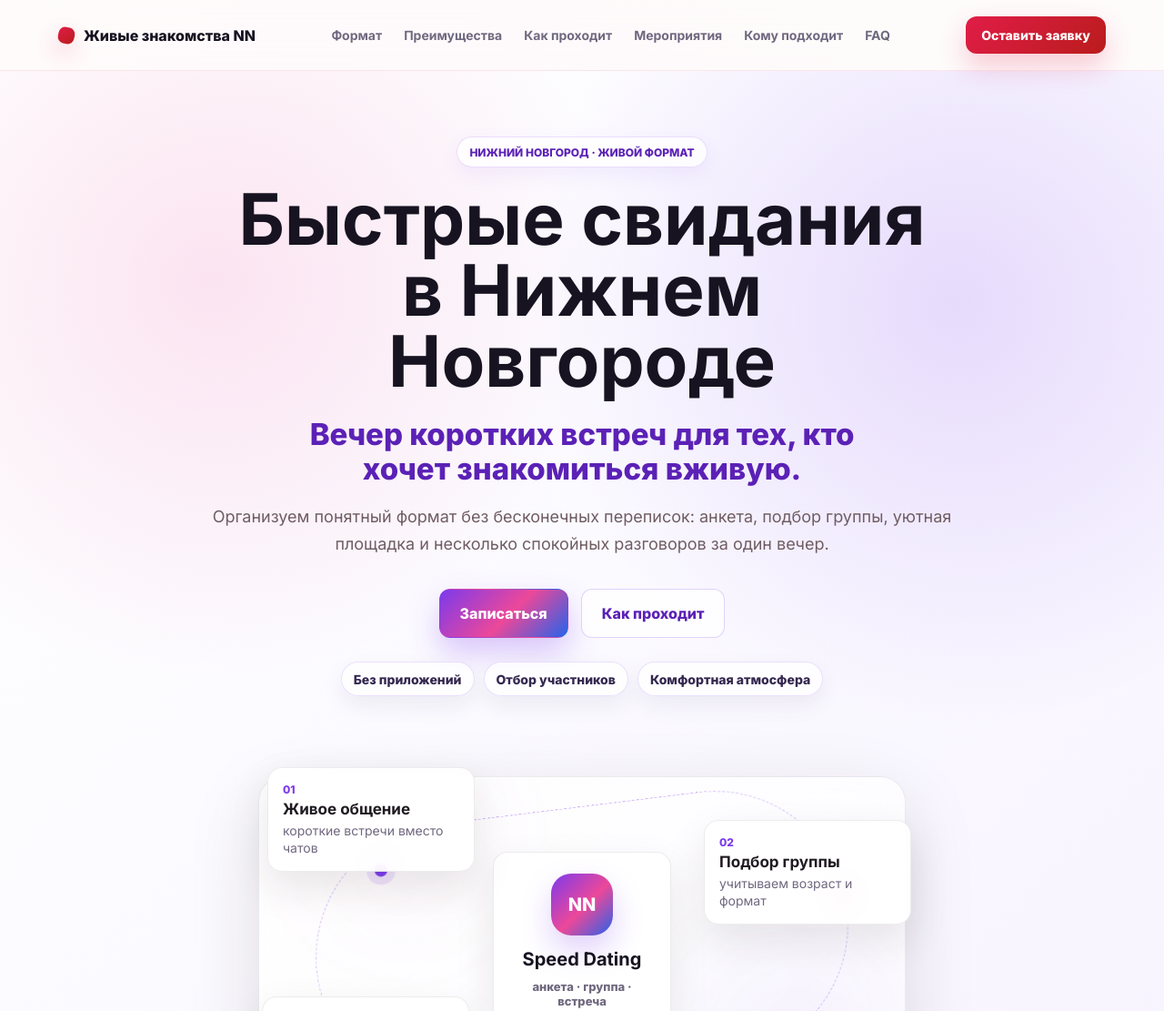
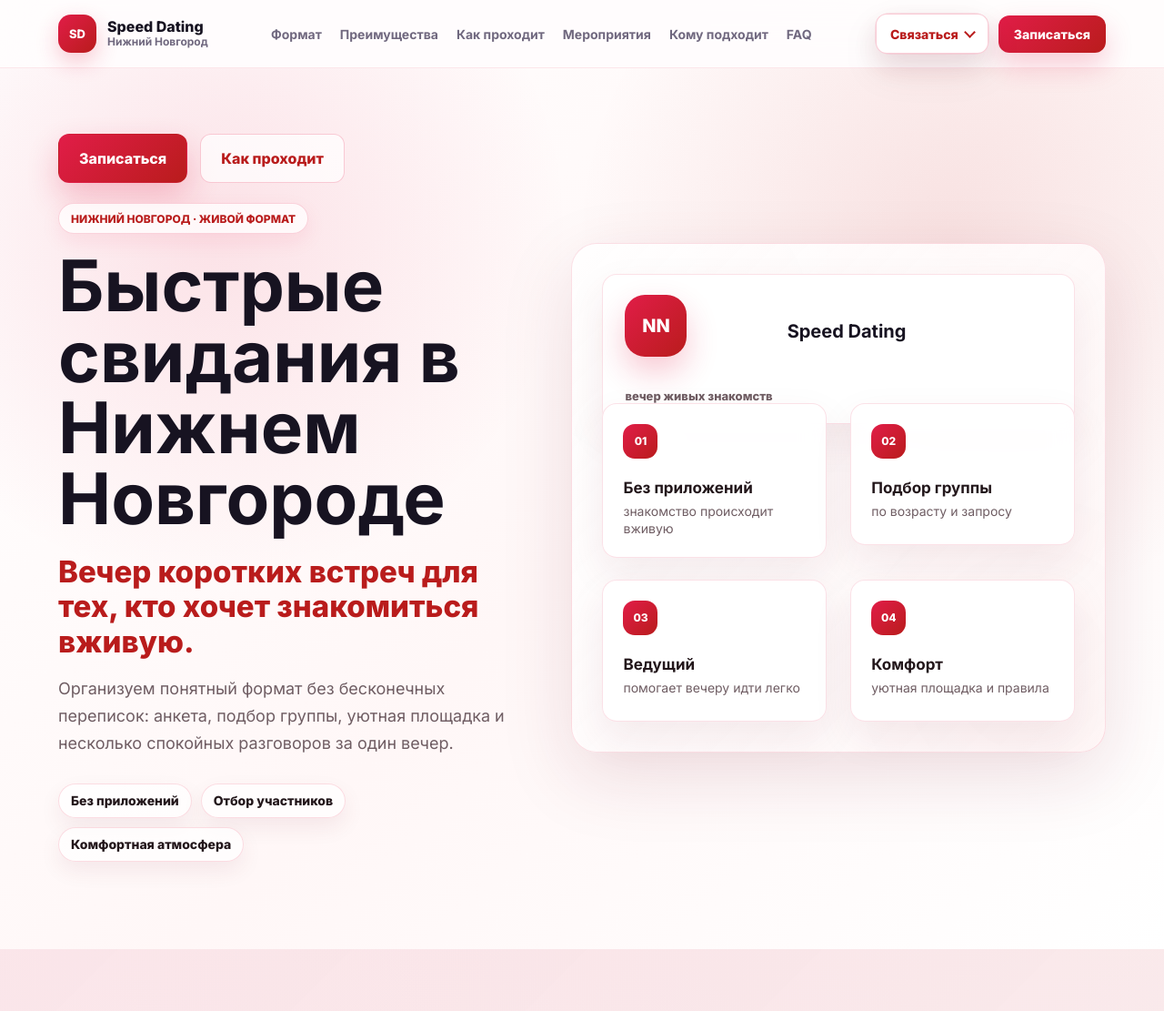
Before and after one commit to grgmar97/speed-dating-nn, a website: page public/index.html in a window 1280 px wide. Shown: the top 1111 px of the page at 91% size. Drawn offline with Linux system fonts and the light colour scheme.

Commit message:
26/06/26

```diff
--- a/public/index.html
+++ b/public/index.html
@@ -13,8 +13,11 @@
   <body>
     <header class="site-header">
       <a class="brand" href="#top" aria-label="На главную">
-        <span class="brand-mark"></span>
-        <span>Живые знакомства NN</span>
+        <span class="brand-mark">SD</span>
+        <span class="brand-text">
+          <span>Speed Dating</span>
+          <small>Нижний Новгород</small>
+        </span>
       </a>
       <nav class="header-nav" aria-label="Основная навигация">
         <a href="#format">Формат</a>
@@ -24,56 +27,80 @@
         <a href="#audience">Кому подходит</a>
         <a href="#faq">FAQ</a>
       </nav>
-      <a class="header-action" href="#application">Оставить заявку</a>
+      <div class="header-actions">
+        <details class="messenger-menu">
+          <summary>
+            <span>Связаться</span>
+          </summary>
+          <div class="messenger-list">
+            <a href="https://wa.me/70000000000" target="_blank" rel="noopener">
+              <span class="messenger-icon whatsapp" aria-hidden="true">
+                <svg viewBox="0 0 24 24" focusable="false">
+                  <path d="M12 3.25a8.58 8.58 0 0 0-7.3 13.1l-.95 3.4 3.5-.92A8.58 8.58 0 1 0 12 3.25Zm4.98 12.3c-.2.57-1.18 1.06-1.65 1.13-.42.06-.96.09-1.55-.1-.36-.11-.82-.27-1.4-.52-2.48-1.07-4.1-3.58-4.22-3.75-.12-.16-1-1.33-1-2.54s.63-1.8.86-2.05c.22-.25.49-.31.65-.31h.47c.15 0 .36-.06.57.43.2.5.7 1.72.76 1.84.06.13.1.28.02.44-.08.17-.12.27-.24.42-.13.15-.26.34-.37.45-.12.12-.25.25-.1.5.15.25.67 1.1 1.44 1.78.99.88 1.82 1.15 2.07 1.28.25.12.4.1.55-.07.15-.16.63-.73.8-.98.17-.25.34-.21.57-.13.24.08 1.5.7 1.76.83.26.12.43.18.5.28.06.1.06.59-.14 1.16Z"/>
+                </svg>
+              </span>
+              <span>Вотсап</span>
+            </a>
+            <a href="https://t.me/username" target="_blank" rel="noopener">
+              <span class="messenger-icon telegram" aria-hidden="true">
+                <svg viewBox="0 0 24 24" focusable="false">
+                  <path d="M20.86 4.52 17.9 18.45c-.22.98-.8 1.22-1.62.76l-4.5-3.32-2.17 2.09c-.24.24-.44.44-.9.44l.32-4.58 8.34-7.54c.36-.32-.08-.5-.56-.18L6.5 12.6 2.06 11.2c-.97-.3-.98-.97.2-1.43L19.6 3.1c.8-.3 1.5.18 1.25 1.42Z"/>
+                </svg>
+              </span>
+              <span>Телеграм</span>
+            </a>
+            <a href="https://max.ru/username" target="_blank" rel="noopener">
+              <span class="messenger-icon max" aria-hidden="true">M</span>
+              <span>Макс</span>
+            </a>
+          </div>
+        </details>
+        <a class="header-action" href="#application">Записаться</a>
+      </div>
     </header>
 
     <main id="top">
       <section class="hero section">
         <div class="hero-content">
+          <div class="hero-actions" aria-label="Основные действия">
+            <a class="button primary" href="#application">Записаться</a>
+            <a class="button secondary" href="#steps">Как проходит</a>
+          </div>
           <p class="eyebrow">Нижний Новгород · живой формат</p>
           <h1>Быстрые свидания в Нижнем Новгороде</h1>
           <p class="hero-lead">Вечер коротких встреч для тех, кто хочет знакомиться вживую.</p>
           <p class="hero-text">Организуем понятный формат без бесконечных переписок: анкета, подбор группы, уютная площадка и несколько спокойных разговоров за один вечер.</p>
-          <div class="hero-actions">
-            <a class="button primary" href="#application">Записаться</a>
-            <a class="button secondary" href="#steps">Как проходит</a>
-          </div>
           <div class="hero-proof" aria-label="Ключевые преимущества">
             <span>Без приложений</span>
             <span>Отбор участников</span>
             <span>Комфортная атмосфера</span>
           </div>
         </div>
-        <div class="hero-visual" aria-label="Анимация преимуществ компании" role="img">
-          <div class="visual-track">
-            <span></span>
-            <span></span>
-            <span></span>
-          </div>
+        <div class="hero-visual" aria-label="Преимущества формата быстрых свиданий" role="img">
           <div class="visual-center">
             <span class="visual-badge">NN</span>
             <strong>Speed Dating</strong>
-            <small>анкета · группа · встреча</small>
+            <small>вечер живых знакомств</small>
           </div>
-          <div class="benefit-bubble bubble-one">
+          <div class="visual-tile tile-one">
             <span>01</span>
-            <strong>Живое общение</strong>
-            <p>короткие встречи вместо чатов</p>
+            <strong>Без приложений</strong>
+            <p>знакомство происходит вживую</p>
           </div>
-          <div class="benefit-bubble bubble-two">
+          <div class="visual-tile tile-two">
             <span>02</span>
             <strong>Подбор группы</strong>
-            <p>учитываем возраст и формат</p>
+            <p>по возрасту и запросу</p>
           </div>
-          <div class="benefit-bubble bubble-three">
+          <div class="visual-tile tile-three">
             <span>03</span>
-            <strong>Организация</strong>
-            <p>понятные правила вечера</p>
+            <strong>Ведущий</strong>
+            <p>помогает вечеру идти легко</p>
           </div>
-          <div class="benefit-bubble bubble-four">
+          <div class="visual-tile tile-four">
             <span>04</span>
             <strong>Комфорт</strong>
-            <p>спокойная атмосфера</p>
+            <p>уютная площадка и правила</p>
           </div>
         </div>
       </section>
--- a/public/styles.css
+++ b/public/styles.css
@@ -56,36 +56,56 @@ img {
 .site-header {
   position: sticky;
   top: 0;
-  z-index: 10;
+  z-index: 50;
   display: flex;
   align-items: center;
   justify-content: space-between;
-  gap: 24px;
-  padding: 18px clamp(20px, 5vw, 64px);
+  gap: 22px;
+  padding: 14px clamp(20px, 5vw, 64px);
   border-bottom: 1px solid rgba(225, 29, 72, 0.1);
-  background: rgba(255, 255, 255, 0.84);
+  background: rgba(255, 255, 255, 0.9);
   backdrop-filter: blur(18px);
 }
 
 .brand {
   display: inline-flex;
   align-items: center;
-  gap: 10px;
+  flex: 0 0 auto;
+  gap: 12px;
   font-weight: 850;
 }
 
 .brand-mark {
-  width: 18px;
-  height: 18px;
-  border-radius: 7px;
+  display: grid;
+  place-items: center;
+  width: 42px;
+  height: 42px;
+  border-radius: 14px;
+  color: #fff;
   background: var(--benefit-gradient);
   box-shadow: 0 10px 24px rgba(225, 29, 72, 0.24);
-  transform: rotate(12deg);
+  font-size: 13px;
+  font-weight: 850;
+}
+
+.brand-text {
+  display: grid;
+  gap: 2px;
+  line-height: 1.05;
+}
+
+.brand-text small {
+  color: var(--muted);
+  font-size: 12px;
+  font-weight: 700;
 }
 
 .header-nav {
   display: flex;
-  gap: 24px;
+  align-items: center;
+  justify-content: center;
+  flex: 1 1 auto;
+  gap: 20px;
   color: var(--muted);
   font-size: 14px;
   font-weight: 700;
@@ -102,6 +122,7 @@ img {
 }
 
 .header-action {
+  flex: 0 0 auto;
   padding: 12px 17px;
   border-radius: var(--radius-sm);
   color: #fff;
@@ -111,35 +132,139 @@ img {
   font-weight: 800;
 }
 
+.header-actions {
+  position: relative;
+  display: flex;
+  align-items: center;
+  flex: 0 0 auto;
+  gap: 10px;
+}
+
+.messenger-menu {
+  position: relative;
+}
+
+.messenger-menu summary {
+  display: inline-flex;
+  align-items: center;
+  gap: 8px;
+  min-height: 44px;
+  padding: 11px 15px;
+  border: 1px solid rgba(225, 29, 72, 0.22);
+  border-radius: var(--radius-sm);
+  color: var(--benefit-dark);
+  background: #fff;
+  box-shadow: 0 12px 30px rgba(120, 20, 45, 0.12);
+  font-size: 14px;
+  font-weight: 800;
+  cursor: pointer;
+  list-style: none;
+}
+
+.messenger-menu summary::-webkit-details-marker {
+  display: none;
+}
+
+.messenger-menu summary::after {
+  width: 7px;
+  height: 7px;
+  border-right: 2px solid currentColor;
+  border-bottom: 2px solid currentColor;
+  transform: translateY(-2px) rotate(45deg);
+  content: "";
+}
+
+.messenger-menu[open] summary::after {
+  transform: translateY(2px) rotate(225deg);
+}
+
+.messenger-list {
+  position: absolute;
+  top: calc(100% + 10px);
+  right: 0;
+  z-index: 60;
+  display: grid;
+  min-width: 190px;
+  padding: 8px;
+  border: 1px solid rgba(225, 29, 72, 0.12);
+  border-radius: var(--radius-sm);
+  background: #fff;
+  box-shadow: var(--shadow-soft);
+}
+
+.messenger-list a {
+  display: flex;
+  align-items: center;
+  gap: 10px;
+  padding: 10px;
+  border-radius: 10px;
+  color: var(--benefit-ink);
+  font-size: 14px;
+  font-weight: 800;
+}
+
+.messenger-list a:hover {
+  background: var(--benefit-soft);
+}
+
+.messenger-icon {
+  display: grid;
+  place-items: center;
+  flex: 0 0 auto;
+  width: 28px;
+  height: 28px;
+  border-radius: 9px;
+  color: #fff;
+}
+
+.messenger-icon svg {
+  width: 18px;
+  height: 18px;
+  fill: currentColor;
+}
+
+.messenger-icon.whatsapp {
+  background: #22c55e;
+}
+
+.messenger-icon.telegram {
+  background: #229ed9;
+}
+
+.messenger-icon.max {
+  background: #2563eb;
+  font-size: 13px;
+  font-weight: 850;
+}
+
 .section {
   padding: 96px clamp(20px, 5vw, 64px);
 }
 
 .hero {
   display: grid;
-  grid-template-columns: minmax(0, 960px);
-  justify-content: center;
-  justify-items: center;
-  gap: clamp(34px, 5vw, 54px);
+  grid-template-columns: minmax(0, 0.92fr) minmax(380px, 1.08fr);
+  align-items: center;
+  gap: clamp(34px, 5vw, 76px);
   min-height: calc(100vh - 74px);
   padding-top: 72px;
   overflow: hidden;
-  text-align: center;
+  text-align: left;
   background:
-    radial-gradient(circle at 18% 18%, rgba(236, 72, 153, 0.14), transparent 30%),
-    radial-gradient(circle at 82% 20%, rgba(124, 58, 237, 0.16), transparent 32%),
-    linear-gradient(135deg, #fff 0%, #fbfaff 48%, #f7f3ff 100%);
+    radial-gradient(circle at 18% 18%, rgba(225, 29, 72, 0.12), transparent 30%),
+    radial-gradient(circle at 82% 20%, rgba(185, 28, 28, 0.1), transparent 32%),
+    linear-gradient(135deg, #fff 0%, var(--benefit-wash) 52%, #fff 100%);
 }
 
 .hero-content {
-  max-width: 880px;
+  max-width: 720px;
 }
 
 .hero .eyebrow {
-  border-color: rgba(124, 58, 237, 0.16);
-  color: var(--primary-dark);
+  border-color: rgba(225, 29, 72, 0.18);
+  color: var(--benefit-dark);
   background: rgba(255, 255, 255, 0.76);
-  box-shadow: 0 8px 22px rgba(124, 58, 237, 0.08);
+  box-shadow: 0 8px 22px rgba(225, 29, 72, 0.08);
 }
 
 .eyebrow {
@@ -168,7 +293,6 @@ p {
 
 h1 {
   max-width: 790px;
-  margin-inline: auto;
   margin-bottom: 22px;
   font-size: clamp(44px, 7vw, 78px);
   line-height: 1;
@@ -190,9 +314,8 @@ h3 {
 
 .hero-lead {
   max-width: 680px;
-  margin-inline: auto;
   margin-bottom: 18px;
-  color: var(--primary-dark);
+  color: var(--benefit-dark);
   font-size: clamp(22px, 3vw, 33px);
   font-weight: 850;
   line-height: 1.16;
@@ -210,9 +333,8 @@ h3 {
 .hero-actions {
   display: flex;
   flex-wrap: wrap;
-  justify-content: center;
   gap: 14px;
-  margin: 34px 0 26px;
+  margin: 0 0 22px;
 }
 
 .button {
@@ -248,17 +370,17 @@ h3 {
 }
 
 .hero .button.primary {
-  background: var(--gradient);
-  box-shadow: 0 16px 34px rgba(124, 58, 237, 0.28);
+  background: var(--benefit-gradient);
+  box-shadow: 0 16px 34px rgba(225, 29, 72, 0.24);
 }
 
 .hero .button.primary:hover {
-  box-shadow: 0 22px 44px rgba(124, 58, 237, 0.34);
+  box-shadow: 0 22px 44px rgba(225, 29, 72, 0.31);
 }
 
 .hero .button.secondary {
-  color: var(--primary-dark);
-  border-color: rgba(124, 58, 237, 0.22);
+  color: var(--benefit-dark);
+  border-color: rgba(225, 29, 72, 0.22);
   background: rgba(255, 255, 255, 0.72);
 }
 
@@ -271,8 +393,8 @@ h3 {
 .hero-proof {
   display: flex;
   flex-wrap: wrap;
-  justify-content: center;
   gap: 10px;
+  margin-top: 28px;
 }
 
 .hero-proof span,
@@ -281,98 +403,63 @@ h3 {
   align-items: center;
   min-height: 38px;
   padding: 9px 13px;
-  border: 1px solid rgba(124, 58, 237, 0.15);
+  border: 1px solid rgba(225, 29, 72, 0.15);
   border-radius: 999px;
-  color: #34284f;
+  color: var(--benefit-ink);
   background: rgba(255, 255, 255, 0.72);
-  box-shadow: 0 10px 24px rgba(48, 30, 84, 0.07);
+  box-shadow: 0 10px 24px rgba(120, 20, 45, 0.07);
   font-size: 14px;
   font-weight: 750;
 }
 
 .hero .hero-proof span {
-  border-color: rgba(124, 58, 237, 0.15);
-  color: #34284f;
+  border-color: rgba(225, 29, 72, 0.15);
+  color: var(--benefit-ink);
 }
 
 .hero-visual {
   position: relative;
-  width: min(100%, 760px);
-  min-height: 430px;
+  width: 100%;
+  min-height: 560px;
   isolation: isolate;
 }
 
 .hero-visual::before {
   position: absolute;
-  inset: 34px 24px;
+  inset: 0;
   z-index: -1;
-  border: 1px solid rgba(23, 19, 33, 0.08);
+  border: 1px solid var(--benefit-line);
   border-radius: 28px;
   background:
-    linear-gradient(135deg, rgba(255, 255, 255, 0.86), rgba(255, 255, 255, 0.56)),
-    radial-gradient(circle at 22% 18%, rgba(236, 72, 153, 0.12), transparent 28%),
-    radial-gradient(circle at 82% 78%, rgba(124, 58, 237, 0.14), transparent 28%);
-  box-shadow: 0 26px 80px rgba(35, 31, 32, 0.13);
+    linear-gradient(135deg, rgba(255, 255, 255, 0.95), rgba(255, 247, 247, 0.82)),
+    radial-gradient(circle at 18% 16%, rgba(225, 29, 72, 0.12), transparent 30%),
+    radial-gradient(circle at 86% 84%, rgba(185, 28, 28, 0.1), transparent 32%);
+  box-shadow: 0 26px 80px rgba(120, 20, 45, 0.13);
   backdrop-filter: blur(18px);
   content: "";
 }
 
-.visual-track {
+.visual-center,
+.visual-tile {
   position: absolute;
-  inset: 68px 86px;
-  border: 1px dashed rgba(124, 58, 237, 0.32);
-  border-radius: 999px;
-  transform: rotate(-7deg);
-  transition: transform 700ms ease;
-}
-
-.visual-track span {
-  position: absolute;
-  width: 14px;
-  height: 14px;
-  border-radius: 50%;
-  background: var(--primary);
-  box-shadow: 0 0 0 9px rgba(124, 58, 237, 0.12);
-}
-
-.visual-track span:nth-child(1) {
-  top: 12%;
-  left: 13%;
-}
-
-.visual-track span:nth-child(2) {
-  top: 42%;
-  right: -5px;
-  background: var(--secondary);
-  box-shadow: 0 0 0 9px rgba(236, 72, 153, 0.12);
-}
-
-.visual-track span:nth-child(3) {
-  left: 45%;
-  bottom: -6px;
-  background: var(--accent);
-  box-shadow: 0 0 0 9px rgba(37, 99, 235, 0.13);
-}
-
-.visual-center,
-.benefit-bubble {
-  position: absolute;
-  border: 1px solid rgba(23, 19, 33, 0.08);
+  border: 1px solid var(--benefit-line);
   border-radius: var(--radius);
-  background: rgba(255, 255, 255, 0.9);
-  box-shadow: 0 18px 44px rgba(35, 31, 32, 0.1);
+  background: rgba(255, 255, 255, 0.92);
+  box-shadow: 0 18px 44px rgba(120, 20, 45, 0.08);
   backdrop-filter: blur(14px);
 }
 
 .visual-center {
-  top: 50%;
-  left: 50%;
+  top: 34px;
+  left: 34px;
+  right: 34px;
   display: grid;
-  place-items: center;
-  width: 196px;
-  min-height: 196px;
-  padding: 22px;
-  transform: translate(-50%, -50%);
+  grid-template-columns: auto 1fr;
+  align-items: center;
+  justify-items: start;
+  gap: 16px;
+  min-height: 112px;
+  padding: 22px 24px;
   transition: transform 520ms ease;
 }
 
@@ -384,8 +471,8 @@ h3 {
   margin-bottom: 12px;
   border-radius: 22px;
   color: #fff;
-  background: var(--gradient);
-  box-shadow: 0 16px 34px rgba(124, 58, 237, 0.24);
+  background: var(--benefit-gradient);
+  box-shadow: 0 16px 34px rgba(225, 29, 72, 0.24);
   font-size: 20px;
   font-weight: 900;
 }
@@ -395,87 +482,93 @@ h3 {
 }
 
 .visual-center small {
+  display: block;
   margin-top: 7px;
-  color: var(--muted);
+  color: var(--benefit-muted);
   font-size: 13px;
   font-weight: 750;
 }
 
-.benefit-bubble {
+.visual-tile {
   display: grid;
-  gap: 4px;
-  width: min(228px, 44%);
-  padding: 16px;
+  align-content: start;
+  gap: 6px;
+  width: calc(50% - 47px);
+  min-height: 156px;
+  padding: 22px;
   text-align: left;
   transition:
     transform 520ms ease,
     box-shadow 520ms ease;
 }
 
-.benefit-bubble span {
-  color: var(--primary);
+.visual-tile span {
+  display: grid;
+  place-items: center;
+  width: 38px;
+  height: 38px;
+  margin-bottom: 16px;
+  border-radius: 13px;
+  color: #fff;
+  background: var(--benefit-gradient);
   font-size: 12px;
   font-weight: 900;
 }
 
-.benefit-bubble strong {
-  color: #201b22;
+.visual-tile strong {
+  color: var(--benefit-ink);
   font-size: 17px;
 }
 
-.benefit-bubble p {
+.visual-tile p {
   margin: 0;
-  color: var(--muted);
+  color: var(--benefit-muted);
   font-size: 14px;
   line-height: 1.36;
 }
 
-.bubble-one {
-  top: 24px;
+.tile-one,
+.tile-two {
+  top: 176px;
+}
+
+.tile-three,
+.tile-four {
+  bottom: 34px;
+}
+
+.tile-one,
+.tile-three {
   left: 34px;
 }
 
-.bubble-two {
-  top: 82px;
-  right: 18px;
-}
-
-.bubble-three {
-  right: 74px;
-  bottom: 24px;
-}
-
-.bubble-four {
-  left: 28px;
-  bottom: 58px;
-}
-
-.hero-visual:hover .visual-track {
-  transform: rotate(11deg) scale(1.03);
+.tile-two,
+.tile-four {
+  right: 34px;
 }
 
 .hero-visual:hover .visual-center {
-  transform: translate(-50%, -50%) translateY(-8px) scale(1.03);
+  transform: translateY(-6px);
 }
 
-.hero-visual:hover .benefit-bubble {
-  box-shadow: 0 24px 58px rgba(35, 31, 32, 0.14);
+.hero-visual:hover .visual-tile {
+  box-shadow: 0 24px 58px rgba(120, 20, 45, 0.13);
 }
 
-.hero-visual:hover .bubble-one {
-  transform: translate(-12px, -8px);
+.hero-visual:hover .tile-one {
+  transform: translate(-8px, -8px);
 }
 
-.hero-visual:hover .bubble-two {
-  transform: translate(13px, -7px);
+.hero-visual:hover .tile-two {
+  transform: translate(8px, -8px);
 }
 
-.hero-visual:hover .bubble-three {
-  transform: translate(10px, 11px);
+.hero-visual:hover .tile-three {
+  transform: translate(-8px, 8px);
 }
 
-.hero-visual:hover .bubble-four {
-  transform: translate(-11px, 9px);
+.hero-visual:hover .tile-four {
+  transform: translate(8px, 8px);
 }
 
 .compact,
@@ -1007,10 +1100,12 @@ textarea:focus {
 
   .hero {
     min-height: 0;
+    text-align: left;
   }
 
   .hero-visual {
     width: min(100%, 680px);
+    justify-self: center;
   }
 
   .feature-grid,
@@ -1039,6 +1134,19 @@ textarea:focus {
     padding: 10px 12px;
   }
 
+  .header-actions {
+    gap: 8px;
+  }
+
+  .messenger-menu summary {
+    min-height: 40px;
+    padding: 9px 12px;
+  }
+
+  .messenger-list {
+    right: -4px;
+  }
+
   .section {
     padding: 64px 18px;
   }
@@ -1051,26 +1159,34 @@ textarea:focus {
     font-size: 44px;
   }
 
+  .hero-actions {
+    display: grid;
+    grid-template-columns: 1fr;
+  }
+
   .hero-actions,
-  .button {
+  .hero-actions .button {
     width: 100%;
   }
 
   .hero-visual {
-    min-height: 520px;
+    display: grid;
+    gap: 12px;
+    min-height: 0;
+    padding: 16px;
   }
 
   .hero-visual::before {
-    inset: 20px 0;
-  }
-
-  .visual-track {
-    inset: 108px 38px;
+    inset: 0;
   }
 
   .visual-center {
-    width: 162px;
-    min-height: 162px;
+    position: relative;
+    inset: auto;
+    grid-template-columns: auto 1fr;
+    width: auto;
+    min-height: auto;
+    padding: 18px;
   }
 
   .visual-badge {
@@ -1079,29 +1195,12 @@ textarea:focus {
     border-radius: 18px;
   }
 
-  .benefit-bubble {
-    width: min(220px, 66%);
-    padding: 14px;
-  }
-
-  .bubble-one {
-    top: 24px;
-    left: 0;
-  }
-
-  .bubble-two {
-    top: 92px;
-    right: 0;
-  }
-
-  .bubble-three {
-    right: 0;
-    bottom: 24px;
-  }
-
-  .bubble-four {
-    left: 0;
-    bottom: 96px;
+  .visual-tile {
+    position: relative;
+    inset: auto;
+    width: auto;
+    min-height: auto;
+    padding: 16px;
   }
 
   .feature-grid,
```
